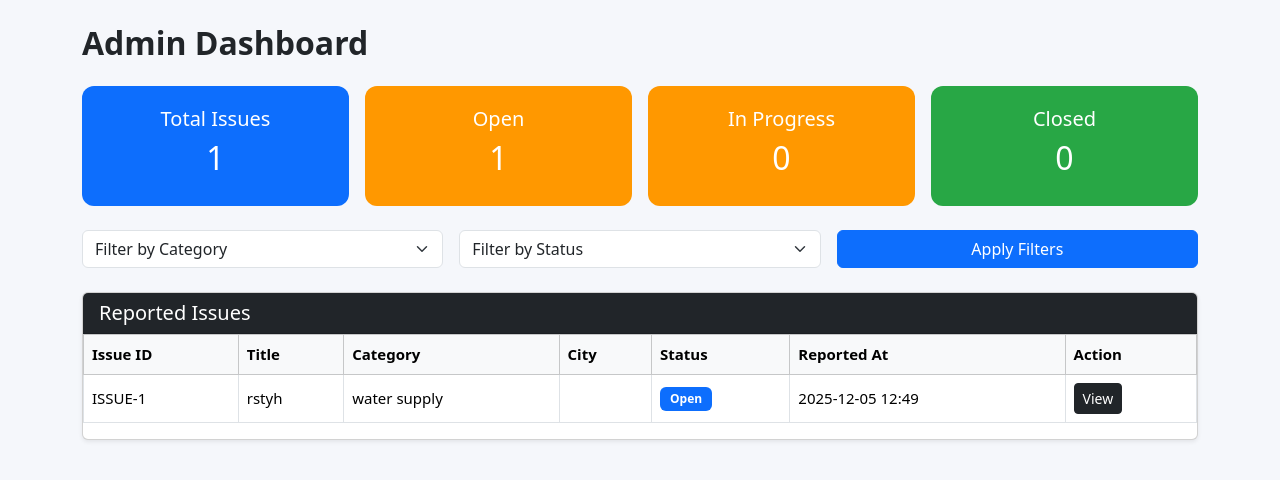
After one commit to Ihsanyes/Community-Report, a Django app: page /admin-dashboard/ in a window 1280 px wide. The commit adds this page. Shown: the top 480 px of the page. Run offline with Django 5.2, Linux system fonts and the light colour scheme; data comes from the database, SQL or seed files in the repository.

Commit message:
add issue

```diff
--- a/communityProblem/settings.py
+++ b/communityProblem/settings.py
@@ -57,7 +57,7 @@ ROOT_URLCONF = 'communityProblem.urls'
 TEMPLATES = [
     {
         'BACKEND': 'django.template.backends.django.DjangoTemplates',
-        'DIRS': [],
+        'DIRS': ['templates'],
         'APP_DIRS': True,
         'OPTIONS': {
             'context_processors': [
--- a/userapp/models.py
+++ b/userapp/models.py
@@ -6,7 +6,6 @@ import uuid
 class CustomUser(AbstractUser):
 	def __str__(self):
 		return self.username
-
 
 class IssueReport(models.Model):
 
@@ -20,8 +19,6 @@ class IssueReport(models.Model):
 
     user = models.ForeignKey(CustomUser, on_delete=models.CASCADE)
 
-    issue_id = models.UUIDField(primary_key=True, default=uuid.uuid4, editable=False, unique=True)
-
     title = models.CharField(max_length=200)
     category = models.CharField(max_length=100, choices=CHOICE, null=True, blank=True)
 
@@ -33,8 +30,9 @@ class IssueReport(models.Model):
     city = models.CharField(max_length=100, null=True, blank=True)
     landmark = models.CharField(max_length=255, null=True, blank=True)
 
-    status = models.CharField(max_length=50, default='Open')
-    reported_at = models.DateTimeField(auto_now_add=True)
+    status = models.CharField(max_length=50,
+                              choices=[('Open', 'Open'), ('In Progress', 'In Progress'), ('Closed', 'Closed')],
+                             default='Open')
     description = models.TextField()
     created_at = models.DateTimeField(auto_now_add=True)
 
--- /dev/null
+++ b/userapp/templates/userapp/admin_dashboard.html
@@ -0,0 +1,167 @@
+{% load static %}
+
+<!DOCTYPE html>
+<html lang="en">
+<head>
+<meta charset="UTF-8">
+<meta name="viewport" content="width=device-width, initial-scale=1">
+<title>Admin Dashboard</title>
+
+<link href="https://cdn.jsdelivr.net/npm/bootstrap@5.3.2/dist/css/bootstrap.min.css" rel="stylesheet">
+
+<style>
+    body { background: #f5f7fb; }
+
+    .dashboard-card {
+        border-radius: 12px;
+        padding: 20px;
+        color: white;
+        min-height: 120px;
+        display: flex;
+        flex-direction: column;
+        justify-content: center;
+        text-align: center;
+    }
+
+    .card-open { background: #0d6efd; }
+    .card-progress { background: #ff9800; }
+    .card-closed { background: #28a745; }
+
+    .table th, .table td {
+        vertical-align: middle;
+        font-size: 15px;
+    }
+
+    .badge {
+        font-size: 12px;
+        padding: 6px 10px;
+    }
+</style>
+</head>
+
+<body>
+
+<div class="container mt-4">
+
+    <h2 class="mb-4 fw-bold">Admin Dashboard</h2>
+
+    <!-- Summary Cards -->
+    <div class="row mb-4 g-3">
+
+        <div class="col-12 col-sm-6 col-lg-3">
+            <div class="dashboard-card card-open">
+                <h5>Total Issues</h5>
+                <h2>{{ total }}</h2>
+            </div>
+        </div>
+
+        <div class="col-12 col-sm-6 col-lg-3">
+            <div class="dashboard-card card-progress">
+                <h5>Open</h5>
+                <h2>{{ open_count }}</h2>
+            </div>
+        </div>
+
+        <div class="col-12 col-sm-6 col-lg-3">
+            <div class="dashboard-card card-progress">
+                <h5>In Progress</h5>
+                <h2>{{ in_progress }}</h2>
+            </div>
+        </div>
+
+        <div class="col-12 col-sm-6 col-lg-3">
+            <div class="dashboard-card card-closed">
+                <h5>Closed</h5>
+                <h2>{{ closed }}</h2>
+            </div>
+        </div>
+
+    </div>
+
+    <!-- Filters -->
+    <form method="GET" class="row mb-4 g-3">
+
+        <div class="col-12 col-md-4">
+            <select name="category" class="form-select">
+                <option value="">Filter by Category</option>
+                <option value="road issue">Road Issue</option>
+                <option value="water supply">Water Supply</option>
+                <option value="electricity">Electricity</option>
+                <option value="sanitation">Sanitation</option>
+                <option value="other">Other</option>
+            </select>
+        </div>
+
+        <div class="col-12 col-md-4">
+            <select name="status" class="form-select">
+                <option value="">Filter by Status</option>
+                <option value="Open">Open</option>
+                <option value="In Progress">In Progress</option>
+                <option value="Closed">Closed</option>
+            </select>
+        </div>
+
+        <div class="col-12 col-md-4">
+            <button class="btn btn-primary w-100">Apply Filters</button>
+        </div>
+
+    </form>
+
+    <!-- Issues Table -->
+    <div class="card shadow-sm">
+        <div class="card-header bg-dark text-white">
+            <h5 class="mb-0">Reported Issues</h5>
+        </div>
+
+        <div class="table-responsive">
+        <table class="table table-bordered table-hover align-middle">
+            <thead class="table-light">
+                <tr>
+                    <th>Issue ID</th>
+                    <th>Title</th>
+                    <th>Category</th>
+                    <th>City</th>
+                    <th>Status</th>
+                    <th>Reported At</th>
+                    <th>Action</th>
+                </tr>
+            </thead>
+
+            <tbody>
+            {% for issue in issues %}
+                <tr>
+                    <td class="text-break">ISSUE-{{ issue.id }}</td>
+                    <td>{{ issue.title }}</td>
+                    <td>{{ issue.category }}</td>
+                    <td>{{ issue.city }}</td>
+
+                    <td>
+                        {% if issue.status == "Open" %}
+                            <span class="badge bg-primary">Open</span>
+                        {% elif issue.status == "In Progress" %}
+                            <span class="badge bg-warning text-dark">In Progress</span>
+                        {% else %}
+                            <span class="badge bg-success">Closed</span>
+                        {% endif %}
+                    </td>
+
+                    <td>{{ issue.created_at|date:"Y-m-d H:i" }}</td>
+
+                    <td>
+                        <a href="#" class="btn btn-sm btn-dark">View</a>
+                    </td>
+                </tr>
+            {% empty %}
+                <tr>
+                    <td colspan="7" class="text-center text-muted">No issues found</td>
+                </tr>
+            {% endfor %}
+            </tbody>
+        </table>
+        </div>
+    </div>
+
+</div>
+
+</body>
+</html>
--- a/userapp/urls.py
+++ b/userapp/urls.py
@@ -9,4 +9,5 @@ urlpatterns = [
     path('logout/', views.logout_view, name='logout'),
     path('', views.home, name='home'),
     path('report-issue/', views.report_issue, name='report_issue'),
+    path('admin-dashboard/', views.admin_dashboard, name='admin_dashboard'),
 ]
--- a/userapp/views.py
+++ b/userapp/views.py
@@ -1,7 +1,7 @@
 from django.shortcuts import render, redirect
 from django.contrib.auth import login, authenticate,logout
 from django.contrib import messages
-from .models import CustomUser
+from .models import CustomUser, IssueReport
 
 def signup(request):
     if request.method == "POST":
@@ -9,6 +9,11 @@ def signup(request):
         email = request.POST.get("email")
         password = request.POST.get("password1")   # FIXED
         confirm_password = request.POST.get("password2")  # FIXED
+        print(username)
+        print(email)
+        print(password)
+        print(confirm_password)
+
 
         # Required fields check
         if not username or not email or not password or not confirm_password:
@@ -47,6 +52,7 @@ def login_view(request):
     if request.method == "POST":
             username = request.POST.get("username")
             password = request.POST.get("password")
+            print(username, password)
             if not username or not password:
                 messages.error(request, "Both fields are required")
                 return redirect("/login/")
@@ -68,4 +74,83 @@ def home(request):
     return render(request, 'userapp/home.html')
 
 def report_issue(request):
+    if request.method == 'POST':
+        title = request.POST.get('title')
+        category = request.POST.get('category')
+
+        latitude = request.POST.get('latitude')
+        longitude = request.POST.get('longitude')
+        address = request.POST.get('address')
+        contry = request.POST.get('contry')
+        state = request.POST.get('state')
+        city = request.POST.get('city')
+        landmark = request.POST.get('landmark')
+
+        status = request.POST.get('status')
+        description = request.POST.get('description')
+        # Additional fields can be captured similarly
+
+        print(title)
+        print(category)
+        print(latitude)
+        print(longitude)
+        print(address)
+        print(contry)
+        print(state)
+        print(city)
+        print(landmark)
+        print(status)
+        print(description)
+
+        if not title or not category or not description:
+            messages.error(request, "Title, Category, and Description are required.")
+            return redirect('/report-issue/')
+
+        if not latitude or not longitude or not address or not contry or not state or not city or not landmark:
+            messages.error(request, "Latitude and Longitude are required.")
+
+        create, issue_report = IssueReport.objects.get_or_create(
+            title=title,
+            category=category,
+            latitude=latitude,
+            longitude=longitude,
+            address=address,
+            contry=contry,
+            state=state,
+            city=city,
+            landmark=landmark,
+            description=description,
+            user=request.user
+        )
+
+        if create:
+            messages.success(request, "Issue reported successfully!")
+            return redirect('/admin-dashboard/')
+
+
+
+
+
     return render(request, 'userapp/report_issue.html')
+
+def admin_dashboard(request):
+    issues = IssueReport.objects.all()
+
+    category = request.GET.get("category")
+    status = request.GET.get("status")
+
+    if category:
+        issues = issues.filter(category=category)
+
+    if status:
+        issues = issues.filter(status=status)
+
+    context = {
+        "issues": issues,
+        "total": IssueReport.objects.count(),
+        "open_count": IssueReport.objects.filter(status="Open").count(),
+        "in_progress": IssueReport.objects.filter(status="In Progress").count(),
+        "closed": IssueReport.objects.filter(status="Closed").count(),
+    }
+
+    return render(request, 'userapp/admin_dashboard.html', context)
```
Also changed, not shown: userapp/templates/userapp/report_issue.html (+46 -20 lines), db.sqlite3, userapp/migrations/0004_remove_issuereport_reported_at.py (added), userapp/migrations/0005_alter_issuereport_status.py (added), userapp/migrations/0006_remove_issuereport_issue_id_issuereport_id.py (added).
